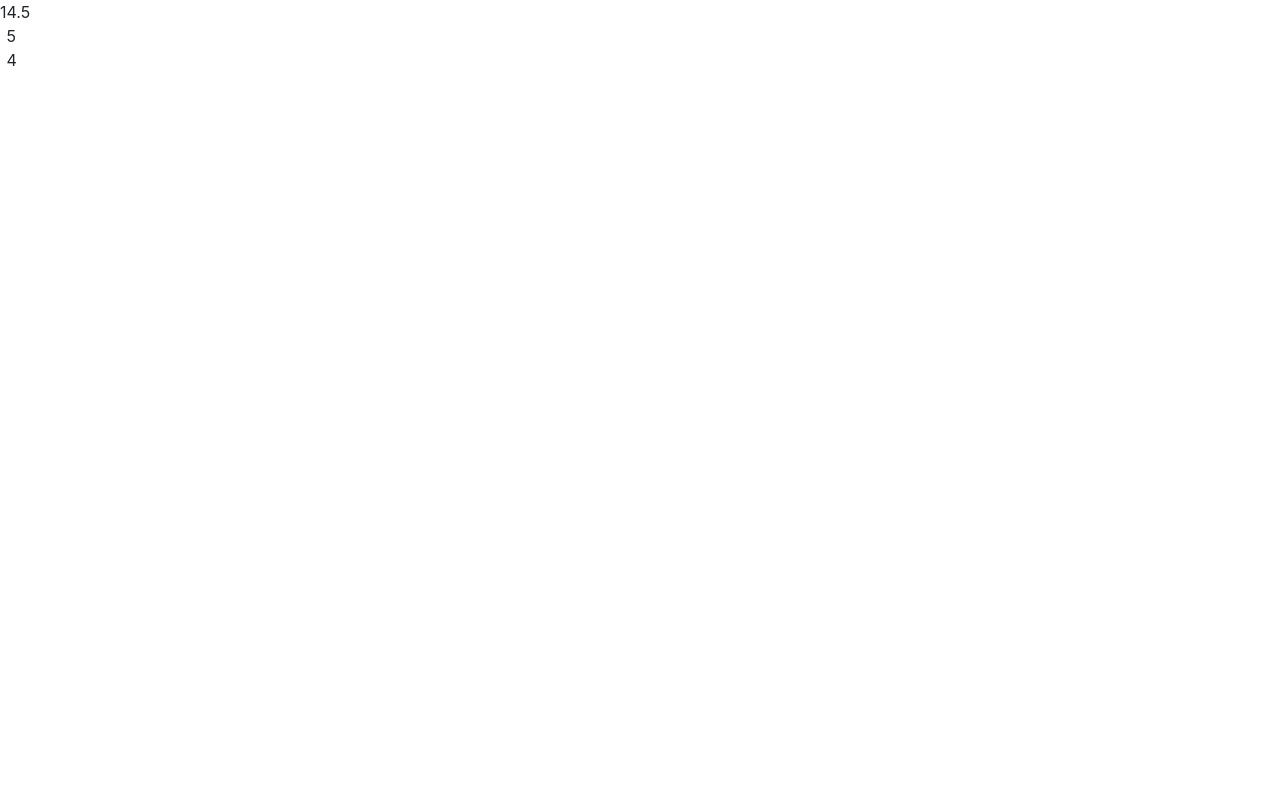
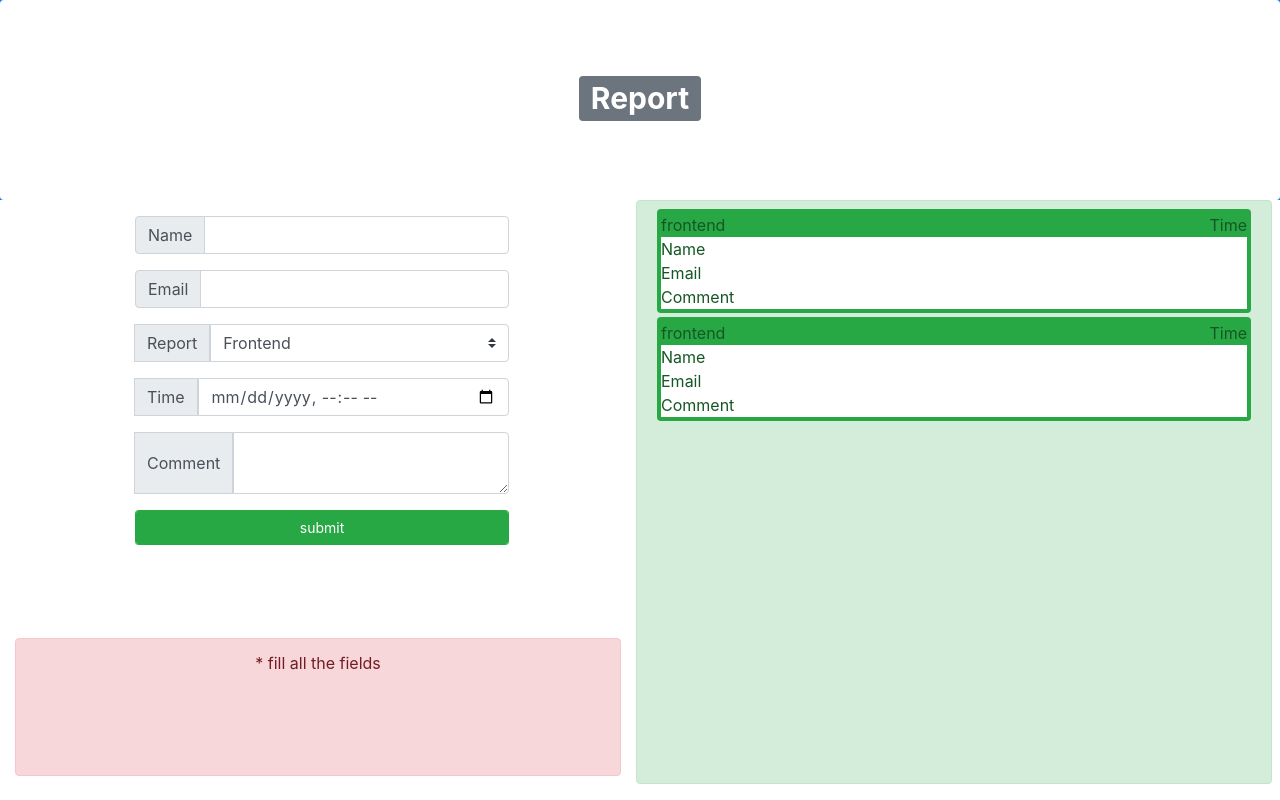
Before and after one commit to shailesh-rai-12/webdev, a plain HTML site: page bootstrap.html in a window 1280 px wide. Drawn offline with nearby package versions, Linux system fonts and the light colour scheme.

Commit message:
made a layout completely from bootstrap

```diff
--- a/bootstrap.html
+++ b/bootstrap.html
@@ -12,27 +12,48 @@
     <!-- container -->
     <div class="row h-100 p-0">
         <!-- heading -->
-        <div class="">1</div>
+        <div class="col-sm-12 h-25 bg-primary">
+             <div class="row h-100 bg-white d-flex flex-row justify-content-center align-content-center alert alert-heading">
+                <h1><span class="badge badge-secondary">Report</span></h1>
+             </div>
+        </div>
+
+
         <!-- content -->
-        <div class="">
+        <div class="col-sm-12 h-75">
 
+            <div class="row h-100 pr-2">
                 <!-- content-left -->
-            <div class="">
+                    <div class="col-sm-12 col-md-6">
+
+                        <div class="row h-100 m-0">
                                 <!-- form container -->
-                <div>
-                    4.5
-                     <!-- <form class="" action="##" method="post">
-                        <div class="form-group">
-                            <label for="name">Name</label>
-                            <input class="form-control form-control-sm" type="text"  id="name">
+                                <div class=" col-12 col-sm-8 ml-auto mr-auto">
+                                    <!-- 4.5 -->
+
+                                    <form class="form" action="##" method="post">
+
+                                        <div class="input-group m-1 mt-md-3">
+                                            <div class="input-group-prepend">
+                                            <span class="input-group-text">Name</span>
                                             </div>
-                        <div class="form-group">
-                            <label for="email">Email</label>
-                            <input class="form-control form-control-sm" type="text"  id="email">
+                                            <input type="text" aria-label="Name" class="form-control">
                                         </div>
-                        <div class="form-group">
-                            <label for="task">Report</label>
-                            <select class="form-control form-control-sm" id="task">
+
+
+
+                                        <div class="input-group m-1 mt-md-3">
+                                            <div class="input-group-prepend">
+                                                <span class="input-group-text">Email</span>
+                                            </div>
+                                            <input class="form-control" type="text" aria-label="Email"  id="email">
+                                        </div>
+
+                                        <div class="input-group m-1 mt-md-3">
+                                            <div class="input-group-append">
+                                                <span class="input-group-text">Report</span>
+                                            </div>
+                                            <select class="custom-select" id="task">
                                                 <option value="Frontend">Frontend</option>
                                                 <option value="Backend">Backend</option>
                                                 <option value="Infra">Infra</option>
@@ -40,35 +61,63 @@
                                                 <option value="Support">Support</option>
                                             </select>
                                         </div>
-                        <div class="form-group">
-                            <label for="datetime">Time</label>
-                            <input class="form-control form-control-sm" type="datetime-local"  id="datetime">
+
+                                        <div class="input-group m-1 mt-md-3">
+                                            <div class="input-group-append">
+                                                <span class="input-group-text">Time</span>
                                             </div>
-                        <div class="form-group">
-                            <label  for="comment">Comment</label>
-                            <textarea class="form-control form-control-sm" id="comment"></textarea>
+                                            <input class="form-control" type="datetime-local"  id="datetime">
                                         </div>
 
-                        <div class="form-group">
-                            <button class="form-control form-control-sm btn-success" type="button" id="submit">Submit</button>
+                                        <div class="input-group m-1 mt-md-3">
+                                            <div class="input-group-append">
+                                                <span class="input-group-text">Comment</span>
+                                            </div>
+                                            <textarea class="form-control" id="comment"></textarea>
                                         </div>
 
-                    </form> -->
+                                        <div class="input-group m-1 mt-md-3">
+                                            <input class="form-control btn-success btn-sm" type="button" id="submit" value="submit">
                                         </div>
 
-                <div>
-                    5
+                                    </form>
                                 </div>
+
+                                <div class="col-sm-12 mb-4 d-flex justify-content-center alert alert-danger">
+                                    <span>* fill all the fields</span>
+                                </div>
+
+                        </div>
+
 
 
                     </div>
                     <!-- content right -->
-            <div class="">
-                <div>4</div>
+                    <div class="col-sm-12 col-md-6 pt-1 alert alert-success">
+
+                        <div class="col-sm-12 bg-success mt-1 p-1 rounded">
+                            <div class="d-flex flex-row justify-content-between"><span>frontend</span><span>Time</span></div>
+                            <div class="bg-white">
+                                <p class="m-sm-0">Name</p>
+                                <p class="m-sm-0">Email</p>
+                                <p class="m-sm-0">Comment</p>
+                            </div>
+                        </div>
+
+                            <div class="col-sm-12 bg-success mt-1 p-1 rounded">
+                                <div class="d-flex flex-row justify-content-between"><span>frontend</span><span>Time</span></div>
+                                <div class="bg-white">
+                                    <p class="m-sm-0">Name</p>
+                                    <p class="m-sm-0">Email</p>
+                                    <p class="m-sm-0">Comment</p>
+                                </div>
+                            </div>
+
+
 
                     </div>
 
-
+            </div>
         </div>
     </div>
 </body>
```
Lines whose indentation alone changed are shown as unchanged.
